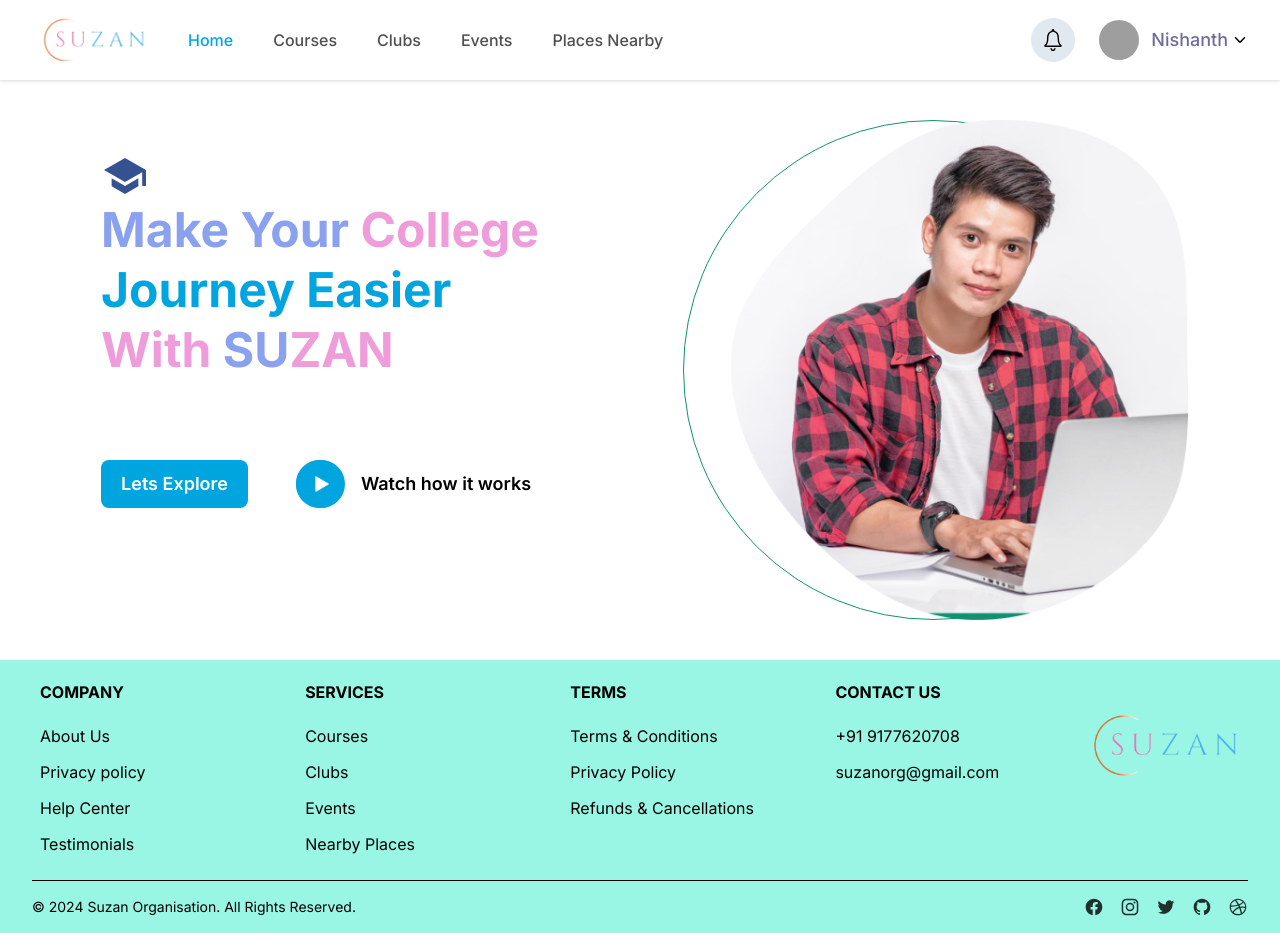
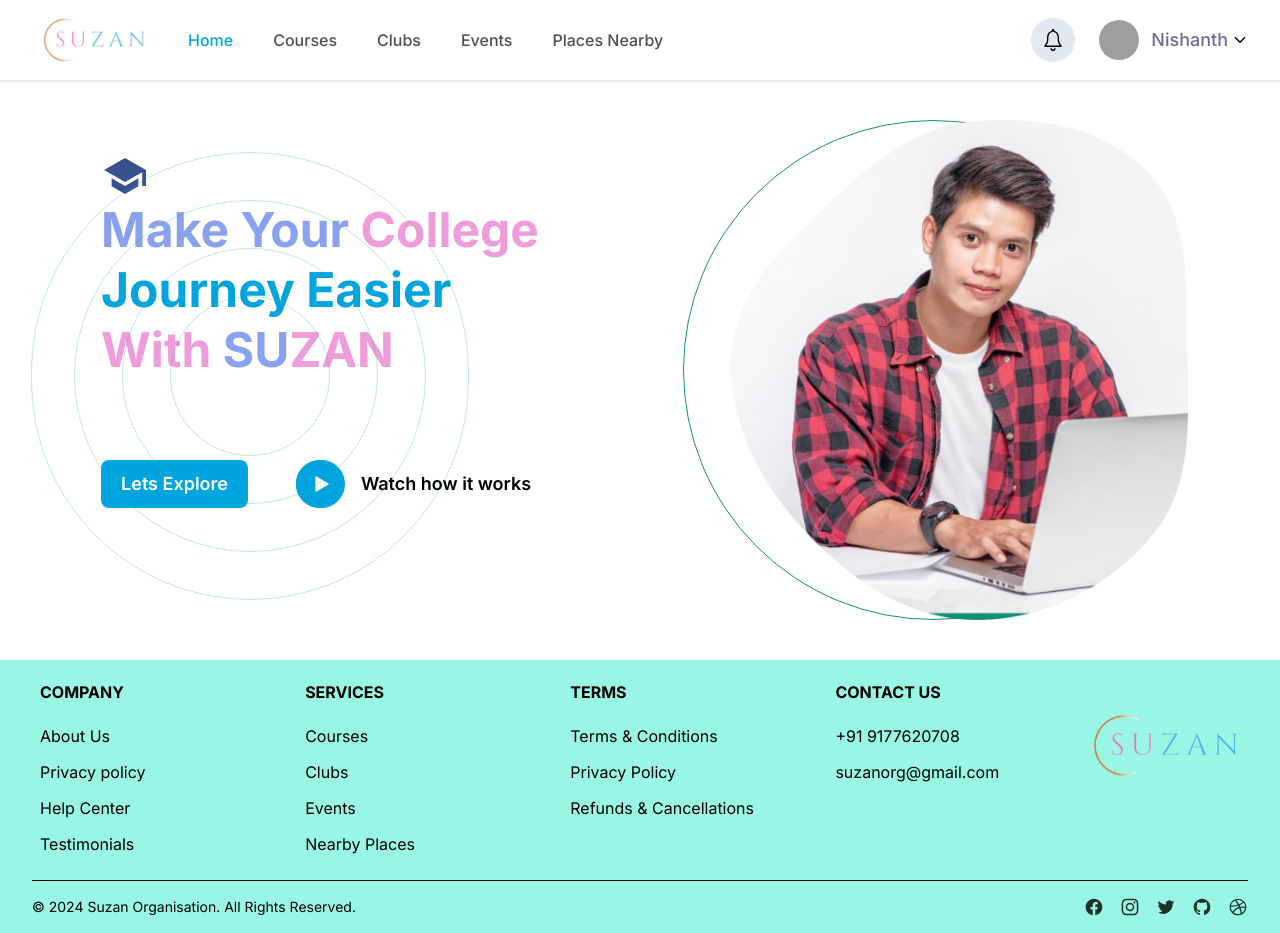
Before and after one commit to Nishanth019/SUZAN-FE, a Next.js app: page / in a window 1280 px wide. Built offline with nearby package versions, Linux system fonts and the light colour scheme; grey boxes are pictures that could not be loaded.

Commit message:
Homepage styling

```diff
--- a/src/components/Homepage/MainSection/MainSection.jsx
+++ b/src/components/Homepage/MainSection/MainSection.jsx
@@ -14,19 +14,31 @@
             <div id='left_container' className='flex-1  flex-col  items-center justify-center w-full h-ful'>
                 <div className='w-full flex flex-col justify-center items-center lg:pb-20'>
                     <div className="flex flex-col justify-center items-start space-y-8 md:space-y-10 lg:space-y-16 xl:space-y-20">
-                        <div>
+                        <div className="relative">
                             <span><IoMdSchool className='text-3xl md:text-5xl  text-[#36518F] leading-tight text-start ' /></span>
                             <h1 className='text-[32px]  md:text-[36px] lg:text-[48px] xl:text-[48px] 2xl:text-[60px] leading-tight text-start font-bold text-[#89A1EF]'>Make Your <span className='secondary-text-color'>College</span></h1>
                             <h1 className='text-[32px]  md:text-[36px] lg:text-[48px] xl:text-[48px] 2xl:text-[60px] leading-tight text-start font-bold primary-text-color'>Journey Easier</h1>
                             <h1 className='text-[32px]  md:text-[36px] lg:text-[48px] xl:text-[48px] 2xl:text-[60px] leading-tight text-start font-bold secondary-text-color'> With  <span><span className='text-[#89A1EF]' >SU</span><span className='secondary-text-color' >ZAN</span></span> </h1>
+
+                    {/*Rounded Shape*/}
+                    <div className='absolute top-0 right-[30px] md:right-[70px] flex justify-center items-center w-full overflow-hidden'>
+                        <div className='xl:w-[28rem] xl:h-[28rem] lg:w-[22rem] lg:h-[22rem] md:w-[16rem] md:h-[16rem] w-[14rem] h-[14rem]  rounded-full border border-solid border-[#20B486]/30   flex justify-center items-center'>
+                            <div className='xl:w-[22rem] xl:h-[22rem] lg:w-[16rem] lg:h-[16rem] md:w-[12rem] md:h-[12rem] w-[10rem] h-[10rem]  rounded-full border border-solid border-[#20B486]/30 flex justify-center items-center '>
+                                <div className='xl:w-[16rem] xl:h-[16rem] lg:w-[10rem] lg:h-[10rem] md:w-[8rem] md:h-[8rem] w-[6rem] h-[6rem]  rounded-full border border-solid border-[#20B486]/30 flex justify-center items-center '>
+                                    <div className='xl:w-[10rem] xl:h-[10rem] md:w-[4rem] md:h-[4rem] w-[2rem] h-[2rem] rounded-full border border-solid border-[#20B486]/30 flex justify-center items-center '>
+                                    </div>
+                                </div>
+                            </div>
+                        </div>
+                    </div>
                         </div>
 
                         <div className='flex gap-4 lg:gap-8 xl:gap-12 '>
-                            <button className='whitespace-nowrap rounded-lg px-3 lg:px-5 text-sm lg:text-lg primary-bg-color font-semibold text-white'>
+                            <button className='whitespace-nowrap rounded-lg px-3 lg:px-5 text-sm lg:text-lg primary-bg-color font-semibold text-white cursor-pointer'>
                                 Lets Explore
                             </button>
                             <div className='flex items-center gap-2 lg:gap-4  '>
-                                <button className='primary-bg-color w-[33.96px] h-[34px] md:w-[48.96px] md:h-[48px] flex justify-center items-center rounded-full text-white'>
+                                <button className='primary-bg-color w-[33.96px] h-[34px] md:w-[48.96px] md:h-[48px] flex justify-center items-center rounded-full text-white cursor-pointer'>
                                     <Image src={play} className='w-12' alt="play" />
                                 </button>
                                 <h3 className='whitespace-nowrap font-semibold text-xs md:text-sm lg:text-lg '>Watch how it works</h3>
```
Also changed, not shown: 1 other file (tests, documents, lock files or other folders).
